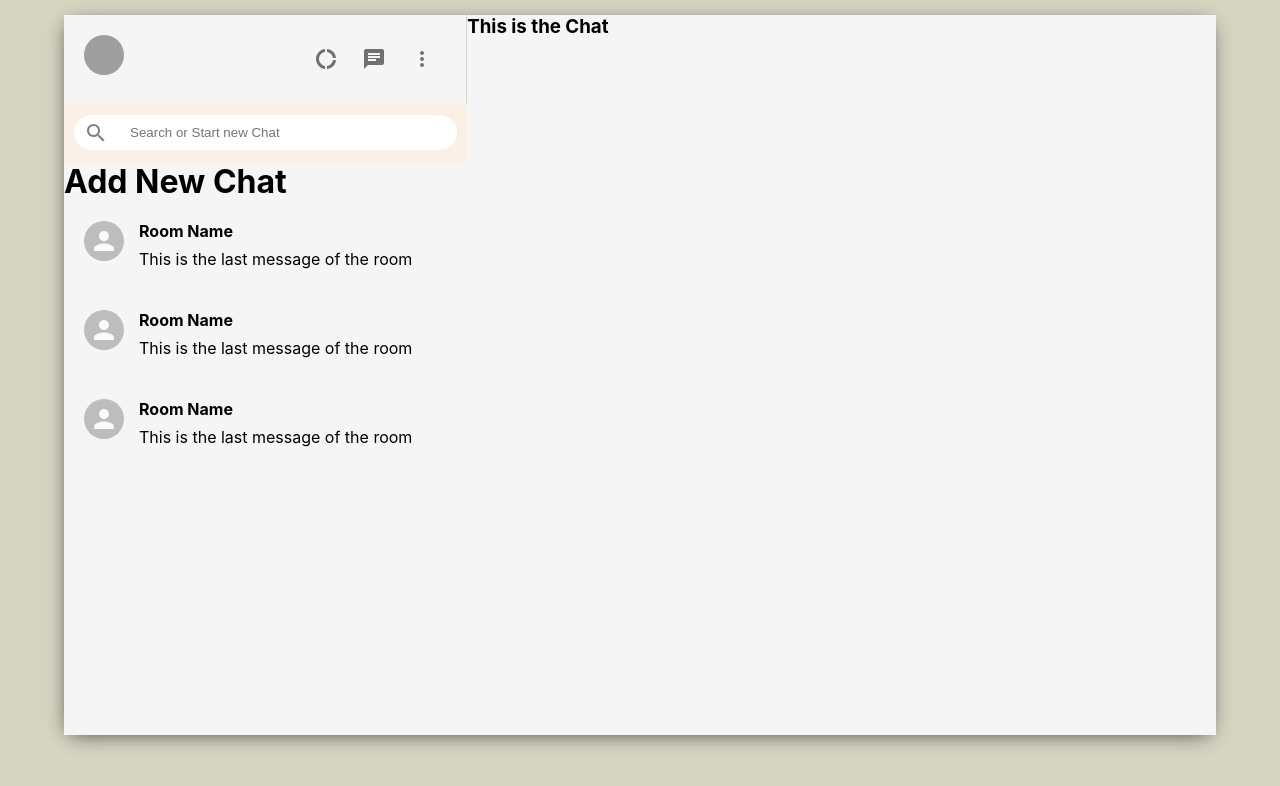
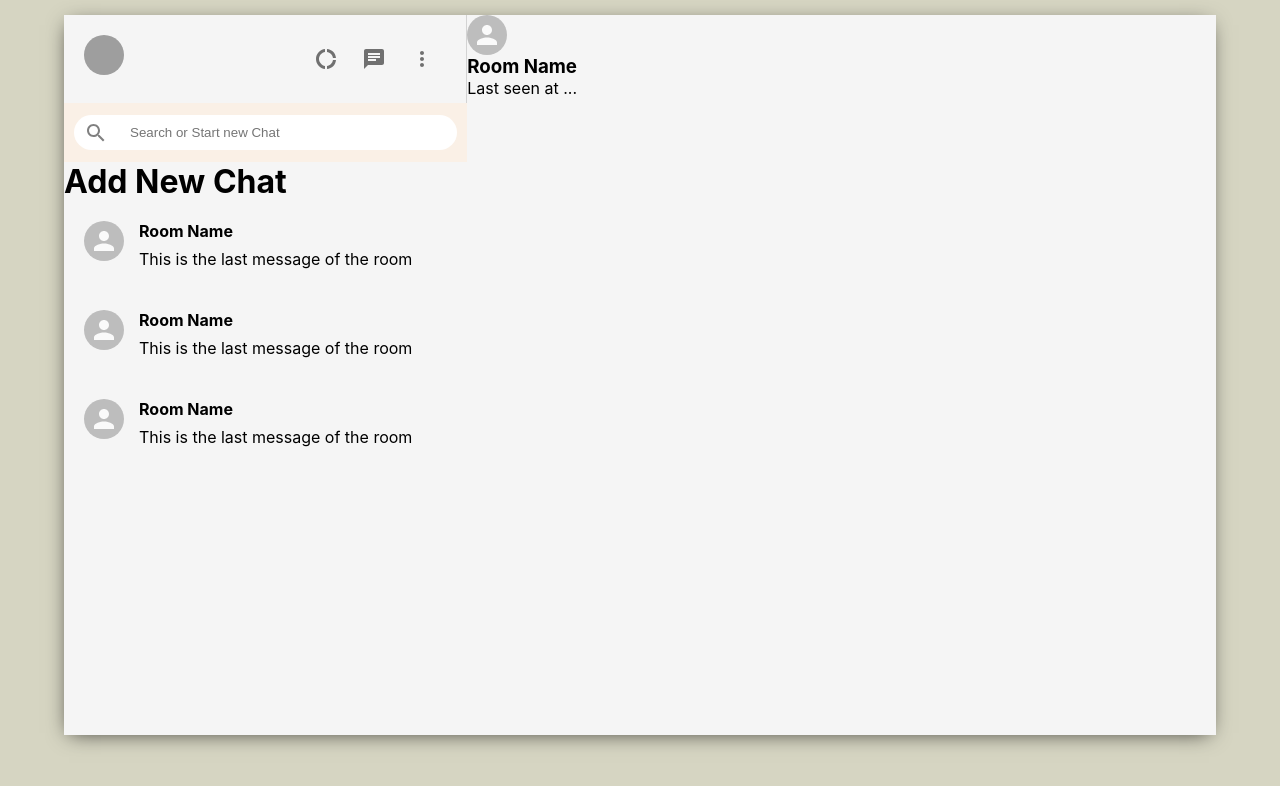
Before and after one commit to adospinoiu/MERN_WhatsApp_Clone, a React (Create React App) app in the folder whatsapp-clone/: page / in a window 1280 px wide. Shown: the top 786 px of the page. Built offline with nearby package versions, Linux system fonts and the light colour scheme; grey boxes are pictures that could not be loaded.

Commit message:
Begin work on chat-component-header

```diff
--- a/whatsapp-clone/src/Chat.js
+++ b/whatsapp-clone/src/Chat.js
@@ -1,10 +1,22 @@
+import { Avatar } from '@material-ui/core';
 import React from 'react';
 import './Chat.css';
 
 function Chat() {
     return (
         <div className="chat">
-            <h3>This is the Chat</h3>
+            <div className="chat__header">
+                <Avatar />
+
+                <div className="chat__headerInfo">
+                    <h3>Room Name</h3>
+                    <p>Last seen at ...</p>
+                </div>
+
+                <div className="chat__headerRight">
+
+                </div>
+            </div>
         </div>
     )
 }
```
Also changed, not shown: 1 other file (tests, documents, lock files or other folders).
